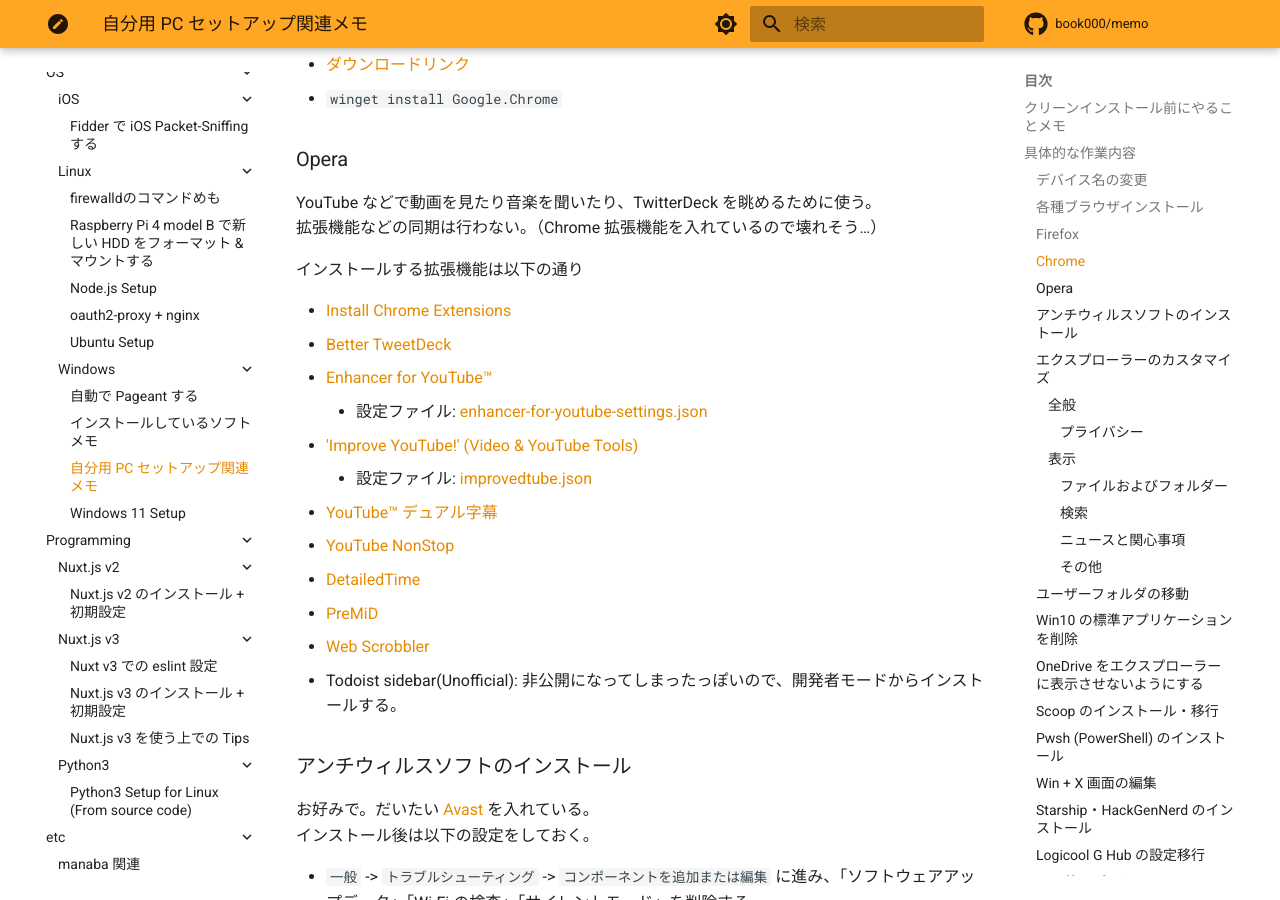
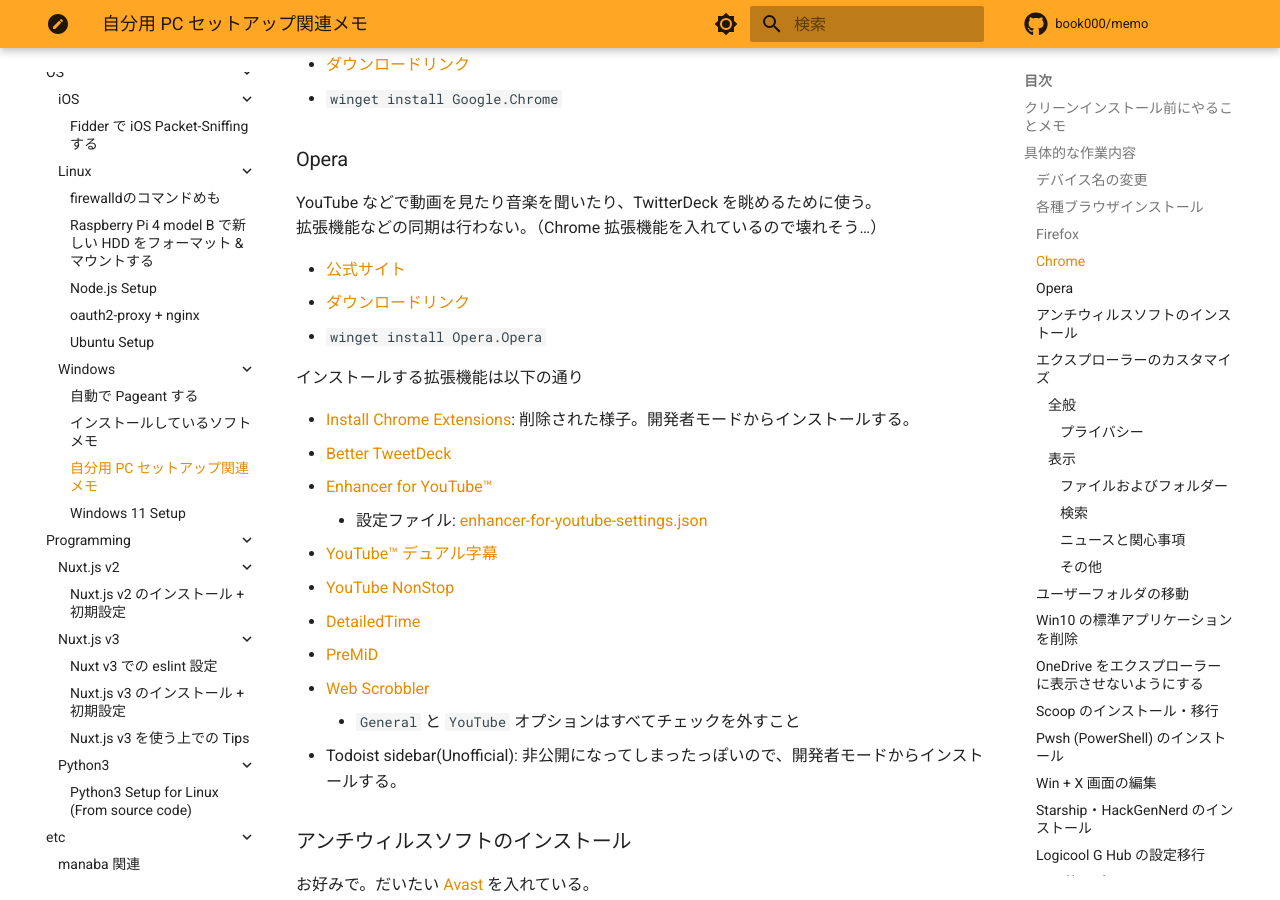
Before and after one commit to book000/memo, an MkDocs documentation site: the page built from docs/os/windows/setup.md, in a window 1280 px wide and 900 px high, scrolled down 1389 px. Built offline with MkDocs 1.6.1 and Material for MkDocs 9.7.7, drawn with Linux system fonts in a browser that asks for light colours; comment, search, counter and statistics services are not loaded.

Commit message:
feat: Operaまわりの設定更新 (#52)

```diff
--- a/docs/os/windows/setup.md
+++ b/docs/os/windows/setup.md
@@ -56,19 +56,22 @@
 YouTube などで動画を見たり音楽を聞いたり、TwitterDeck を眺めるために使う。
 拡張機能などの同期は行わない。（Chrome 拡張機能を入れているので壊れそう…）
 
+- [公式サイト](https://www.opera.com/ja)
+- [ダウンロードリンク](https://www.opera.com/ja/computer/thanks?ni=stable&os=windows)
+- `winget install Opera.Opera`
+
 インストールする拡張機能は以下の通り
 
-- [Install Chrome Extensions](https://addons.opera.com/ja/extensions/details/install-chrome-extensions/)
+- [Install Chrome Extensions](https://addons.opera.com/ja/extensions/details/install-chrome-extensions/): 削除された様子。開発者モードからインストールする。
 - [Better TweetDeck](https://chrome.google.com/webstore/detail/better-tweetdeck/micblkellenpbfapmcpcfhcoeohhnpob)
 - [Enhancer for YouTube™](https://chrome.google.com/webstore/detail/enhancer-for-youtube/ponfpcnoihfmfllpaingbgckeeldkhle)
   - 設定ファイル: [enhancer-for-youtube-settings.json](./enhancer-for-youtube-settings.json)
-- ['Improve YouTube!' (Video & YouTube Tools)](https://chrome.google.com/webstore/detail/improve-youtube-video-you/bnomihfieiccainjcjblhegjgglakjdd)
-  - 設定ファイル: [improvedtube.json](./improvedtube.json)
 - [YouTube™ デュアル字幕](https://chrome.google.com/webstore/detail/youtube-dual-subtitles/hkbdddpiemdeibjoknnofflfgbgnebcm)
-- [YouTube NonStop](https://chrome.google.com/webstore/detail/youtube-nonstop/nlkaejmjacpillmajjnopmpbkbnocid)
+- [YouTube NonStop](https://chrome.google.com/webstore/detail/youtube-nonstop/nlkaejimjacpillmajjnopmpbkbnocid)
 - [DetailedTime](https://chrome.google.com/webstore/detail/detailedtime/ppgpbdnncfccljjkgfednccihjbakahd)
 - [PreMiD](https://chrome.google.com/webstore/detail/premid/agjnjboanicjcpenljmaaigopkgdnihi)
 - [Web Scrobbler](https://chrome.google.com/webstore/detail/web-scrobbler/hhinaapppaileiechjoiifaancjggfjm)
+  - `General` と `YouTube` オプションはすべてチェックを外すこと
 - Todoist sidebar(Unofficial): 非公開になってしまったっぽいので、開発者モードからインストールする。
 
 ### アンチウィルスソフトのインストール
```
Also changed, not shown: docs/os/windows/enhancer-for-youtube-settings.json (+6 -3 lines).
